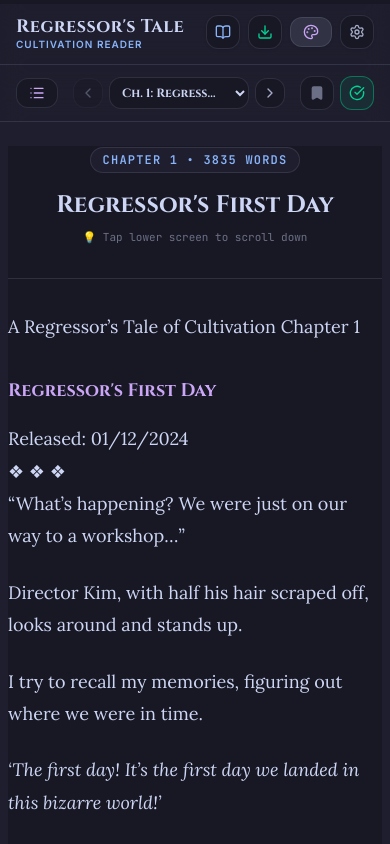
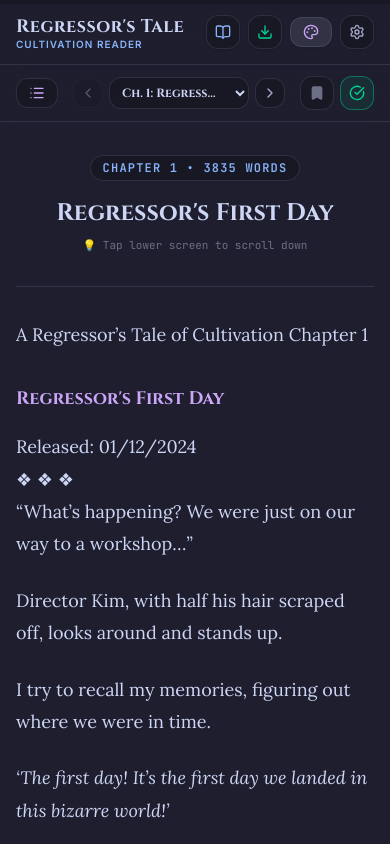
Before and after one commit to FabioCanavarro/rtocpages, a Next.js app: page /read/0 in a window 390 px wide. Shown: the top 844 px of the page. Built offline with nearby package versions, Linux system fonts and the light colour scheme.

Commit message:
Remove mobile background color mismatch, remove homepage footer, and ensure border toggle turns off borders completely

```diff
--- a/src/app/page.tsx
+++ b/src/app/page.tsx
@@ -22,10 +22,10 @@ export default function HomePage() {
   }, []);
 
   return (
-    <div className="min-h-screen flex flex-col justify-between bg-theme-base text-theme-primary transition-colors duration-300">
+    <div className="min-h-[calc(100vh-4rem)] flex items-center justify-center bg-theme-base text-theme-primary transition-colors duration-300">
 
-      {/* HERO SECTION */}
-      <section className="relative overflow-hidden pt-8 pb-12 md:pt-14 md:pb-16 px-4 sm:px-6 lg:px-8 my-auto">
+      {/* HERO SECTION (Centered on Screen, No Footer) */}
+      <section className="relative overflow-hidden py-8 px-4 sm:px-6 lg:px-8 w-full">
         {/* Background Ambient Particles Overlay */}
         <div className="absolute top-0 left-1/2 -translate-x-1/2 w-full max-w-7xl h-96 bg-radial from-[var(--color-primary)]/10 via-transparent to-transparent pointer-events-none -z-10 blur-3xl" />
 
@@ -129,23 +129,6 @@ export default function HomePage() {
         </div>
       </section>
 
-      {/* FOOTER (CLEAN & COMPACT, NO UNWANTED SUBTEXT) */}
-      <footer className="border-t border-theme bg-theme-surface py-5 px-4 text-center text-xs text-theme-muted shrink-0">
-        <div className="max-w-7xl mx-auto flex flex-col sm:flex-row items-center justify-between gap-3">
-          <div>
-            <p className="font-cinzel font-bold text-theme-primary text-sm">
-              A Regressor&apos;s Tale of Cultivation Web Reader
-            </p>
-          </div>
-          <div className="flex flex-wrap items-center justify-center gap-4 text-theme-secondary">
-            <Link href="/book" className="hover:text-theme-primary transition-colors">Book Directory</Link>
-            <a href="/A_Regressors_Tale_of_Cultivation.epub" download className="hover:text-theme-primary transition-colors">Download EPUB</a>
-            <a href="https://github.com/FabioCanavarro/rtocpages" target="_blank" rel="noopener noreferrer" className="hover:text-theme-primary transition-colors">GitHub Repo</a>
-            <a href="https://github.com/FabioCanavarro/rtocpages/issues" target="_blank" rel="noopener noreferrer" className="hover:text-theme-primary transition-colors">Report Issue</a>
-          </div>
-        </div>
-      </footer>
-
     </div>
   );
 }
--- a/src/app/read/[chapterId]/page.tsx
+++ b/src/app/read/[chapterId]/page.tsx
@@ -99,14 +99,12 @@ export default function ChapterReaderPage({ params }: PageProps) {
   // Tap to Scroll feature
   const handleContentClick = (e: React.MouseEvent<HTMLDivElement>) => {
     if (!settings.tapToScroll) return;
-    // Don't trigger if user clicks an interactive element like button or link
     const target = e.target as HTMLElement;
     if (target.closest('a') || target.closest('button') || target.closest('input')) return;
 
     const clickY = e.clientY;
     const windowHeight = window.innerHeight;
 
-    // Tap in lower 75% of screen -> scroll down
     if (clickY > windowHeight * 0.25) {
       window.scrollBy({ top: windowHeight * 0.75, behavior: 'smooth' });
     } else {
@@ -185,6 +183,8 @@ export default function ChapterReaderPage({ params }: PageProps) {
     }
   };
 
+  const hasBorder = settings.showReaderBorder ?? true;
+
   return (
     <div className="min-h-screen flex flex-col bg-theme-base text-theme-primary transition-colors duration-300">
 
@@ -200,7 +200,6 @@ export default function ChapterReaderPage({ params }: PageProps) {
       <header className="w-full border-b border-theme bg-theme-base/90 backdrop-blur-md z-40">
         <div className="max-w-7xl mx-auto px-4 h-14 flex items-center justify-between gap-2">
 
-          {/* TOC Sidebar Toggle Button */}
           <button
             onClick={() => setIsTocOpen(true)}
             className="flex items-center gap-2 px-3 py-1.5 rounded-xl border border-theme bg-theme-surface hover:bg-theme-card text-xs font-semibold text-[var(--color-primary)] transition-all"
@@ -210,7 +209,6 @@ export default function ChapterReaderPage({ params }: PageProps) {
             <span className="hidden sm:inline">Chapters</span>
           </button>
 
-          {/* Quick Chapter Switcher Dropdown */}
           <div className="flex items-center gap-1.5">
             <Link
               href={`/read/${Math.max(1, chapterNum - 1)}`}
@@ -249,7 +247,6 @@ export default function ChapterReaderPage({ params }: PageProps) {
             </Link>
           </div>
 
-          {/* Quick Reader Actions */}
           <div className="flex items-center gap-1.5">
             <button
               onClick={handleToggleBookmark}
@@ -279,8 +276,8 @@ export default function ChapterReaderPage({ params }: PageProps) {
         </div>
       </header>
 
-      {/* Main Chapter Text Reader Container (Distinct Background Column on Laptop/Desktop matching beyonder.pages.dev) */}
-      <main className="flex-1 py-6 md:py-12 px-2 sm:px-6">
+      {/* Main Chapter Text Reader Container */}
+      <main className="flex-1 py-4 md:py-10 px-0 sm:px-6">
         <div className={`mx-auto ${getWidthClass()}`}>
 
           {isLoading ? (
@@ -289,18 +286,21 @@ export default function ChapterReaderPage({ params }: PageProps) {
               <p className="font-cinzel text-sm text-theme-secondary">Loading Chapter {chapterNum}...</p>
             </div>
           ) : chapter ? (
-            /* DESKTOP / LAPTOP DISTINCT CONTAINER COLUMN STYLING */
+            /* MOBILE: Transparent, no color mismatch, no borders */
+            /* DESKTOP (md:): Distinct background & border ONLY when hasBorder is true */
             <article
               ref={contentRef}
               onClick={handleContentClick}
-              className={`space-y-8 bg-theme-surface md:p-10 lg:p-12 md:rounded-3xl transition-all select-text cursor-pointer ${
-                (settings.showReaderBorder ?? true) ? 'md:border md:border-theme md:shadow-2xl' : 'md:border-transparent'
+              className={`space-y-8 p-4 sm:p-6 transition-all select-text cursor-pointer ${
+                hasBorder
+                  ? 'md:bg-theme-surface md:p-10 lg:p-12 md:rounded-3xl md:border md:border-theme md:shadow-2xl'
+                  : 'bg-transparent border-0 shadow-none md:p-8'
               }`}
             >
 
               {/* Chapter Header */}
               <div className="pb-8 border-b border-theme text-center space-y-2 select-none">
-                <span className="text-xs uppercase font-bold font-mono tracking-widest text-[var(--color-secondary)] px-3 py-1 rounded-full bg-theme-base border border-theme inline-block">
+                <span className="text-xs uppercase font-bold font-mono tracking-widest text-[var(--color-secondary)] px-3 py-1 rounded-full bg-theme-surface border border-theme inline-block">
                   Chapter {chapter.num} • {chapter.wordCount} Words
                 </span>
                 <h1 className="font-cinzel font-bold text-2xl sm:text-4xl text-theme-primary mt-2">
@@ -330,7 +330,7 @@ export default function ChapterReaderPage({ params }: PageProps) {
               <div className="pt-10 border-t border-theme flex flex-col sm:flex-row items-center justify-between gap-4 select-none">
                 <Link
                   href={`/read/${Math.max(1, chapterNum - 1)}`}
-                  className={`w-full sm:w-auto flex items-center justify-center gap-2 px-5 py-3 rounded-2xl border border-theme bg-theme-base hover:bg-theme-card text-xs font-semibold text-theme-primary transition-all ${
+                  className={`w-full sm:w-auto flex items-center justify-center gap-2 px-5 py-3 rounded-2xl border border-theme bg-theme-surface hover:bg-theme-card text-xs font-semibold text-theme-primary transition-all ${
                     chapterNum <= 1 ? 'opacity-40 pointer-events-none' : ''
                   }`}
                 >
```
